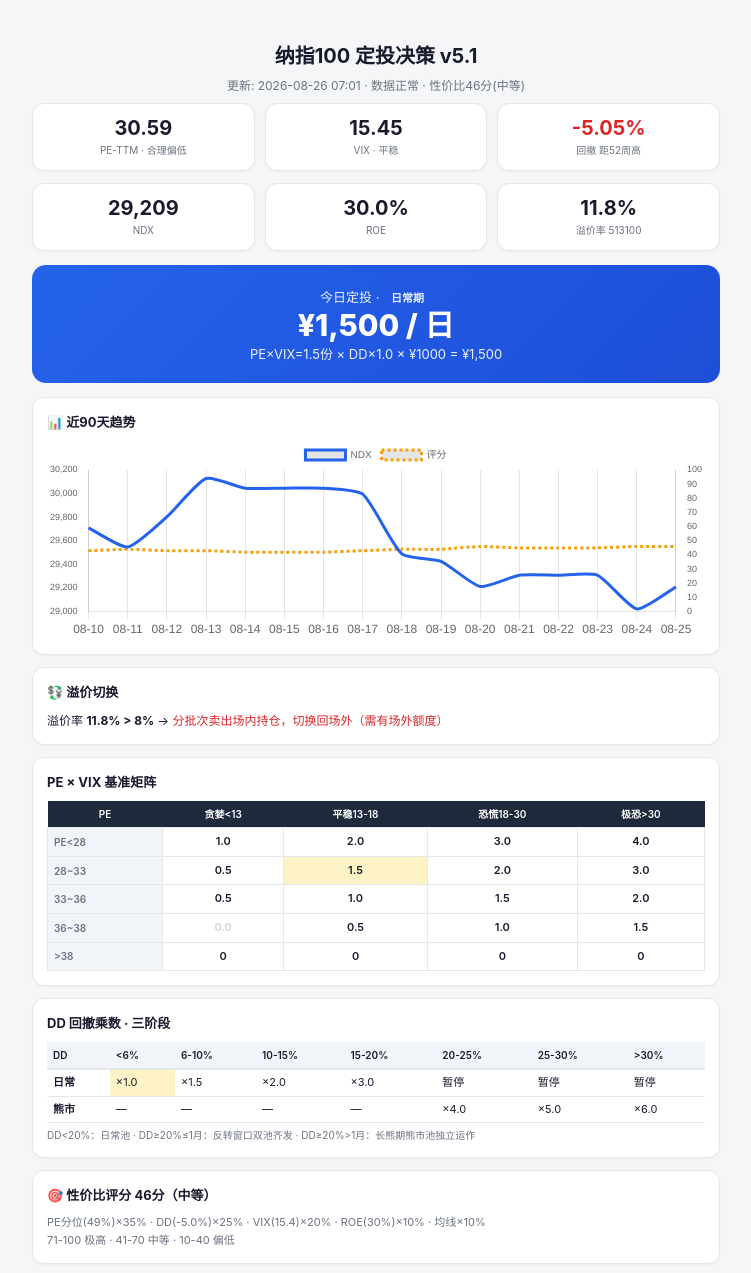
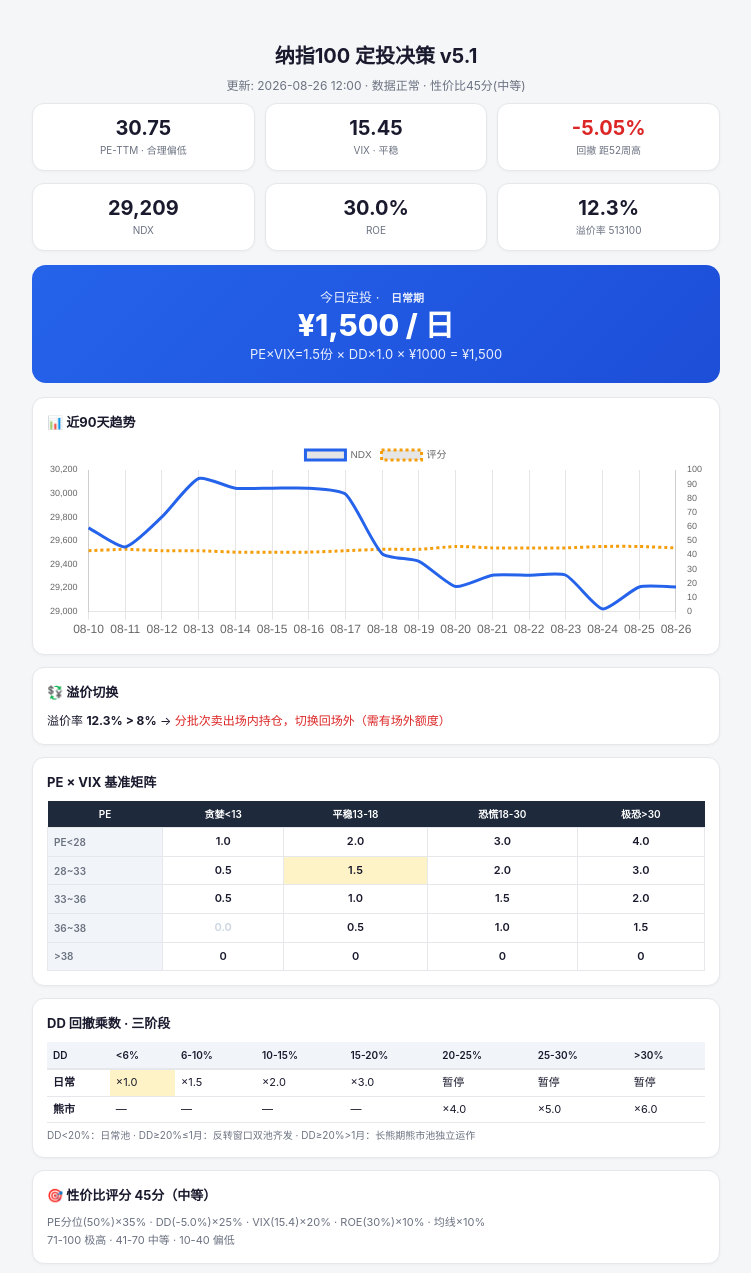
Before and after one commit to origistar/QQQ, a plain HTML site: page index.html in a window 1280 px wide. Shown: the top 1273 px of the page, without its empty margins (264-1015 px from the left). Drawn offline with nearby package versions, Linux system fonts and the light colour scheme.

Commit message:
📊 每日更新 2026-08-26

```diff
--- a/index.html
+++ b/index.html
@@ -28,17 +28,17 @@ body{font-family:-apple-system,BlinkMacSystemFont,"Segoe UI","PingFang SC","Micr
 .ph{display:inline-block;padding:2px 8px;border-radius:10px;font-size:11px;font-weight:700}
 .ph1{background:#f0fdf4;color:#16a34a}.ph2{background:#fefce8;color:#d97706}.ph3{background:#fef2f2;color:#dc2626}</style></head><body><div class="c">
 <div class="h"><h1>纳指100 定投决策 v5.1</h1>
-<div class="d">更新: 2026-08-26 07:01 · 数据正常 · 性价比46分(中等)</div></div>
+<div class="d">更新: 2026-08-26 12:00 · 数据正常 · 性价比45分(中等)</div></div>
 
 <div class="r">
-<div class="cd"><div class="va">30.59</div><div class="lb">PE-TTM · 合理偏低</div></div>
+<div class="cd"><div class="va">30.75</div><div class="lb">PE-TTM · 合理偏低</div></div>
 <div class="cd"><div class="va">15.45</div><div class="lb">VIX · 平稳</div></div>
 <div class="cd"><div class="va" style="color:#dc2626">-5.05%</div><div class="lb">回撤 距52周高</div></div>
 </div>
 <div class="r">
 <div class="cd"><div class="va">29,209</div><div class="lb">NDX</div></div>
 <div class="cd"><div class="va">30.0%</div><div class="lb">ROE</div></div>
-<div class="cd"><div class="va">11.8%</div><div class="lb">溢价率 513100</div></div>
+<div class="cd"><div class="va">12.3%</div><div class="lb">溢价率 513100</div></div>
 </div>
 
 <div class="dc">
@@ -52,7 +52,7 @@ body{font-family:-apple-system,BlinkMacSystemFont,"Segoe UI","PingFang SC","Micr
 <div class="ca"><h3>📊 近90天趋势</h3>
 <div style="height:200px"><canvas id="chart"></canvas></div></div>
 
-<div class="ca"><h3>💱 溢价切换</h3><p style="font-size:12px">溢价率 <b>11.8% > 8%</b> → <span style="color:#dc2626">分批次卖出场内持仓，切换回场外（需有场外额度）</span></p></div>
+<div class="ca"><h3>💱 溢价切换</h3><p style="font-size:12px">溢价率 <b>12.3% > 8%</b> → <span style="color:#dc2626">分批次卖出场内持仓，切换回场外（需有场外额度）</span></p></div>
 
 <div class="ca"><h3>PE × VIX 基准矩阵</h3>
 <div style="overflow-x:auto"><table class="tb">
@@ -71,8 +71,8 @@ body{font-family:-apple-system,BlinkMacSystemFont,"Segoe UI","PingFang SC","Micr
 </table>
 <p style="font-size:10px;color:#6b7280;margin-top:4px">DD<20%：日常池 · DD≥20%≤1月：反转窗口双池齐发 · DD≥20%>1月：长熊期熊市池独立运作</p></div>
 
-<div class="ca"><h3>🎯 性价比评分 46分（中等）</h3>
-<p style="font-size:11px;color:#6b7280">PE分位(49%)×35% · DD(-5.0%)×25% · VIX(15.4)×20% · ROE(30%)×10% · 均线×10%<br>71-100 极高 · 41-70 中等 · 10-40 偏低</p></div>
+<div class="ca"><h3>🎯 性价比评分 45分（中等）</h3>
+<p style="font-size:11px;color:#6b7280">PE分位(50%)×35% · DD(-5.0%)×25% · VIX(15.4)×20% · ROE(30%)×10% · 均线×10%<br>71-100 极高 · 41-70 中等 · 10-40 偏低</p></div>
 
 <div class="ca"><h3>止盈规则</h3>
 <p style="font-size:11px"><b>PE>38</b> 且 VIX<18 → 每周卖3%，10周30%<br><b>PE>38</b> 且 VIX<13 → 每周卖6-8%，4-5周<br><b>PE>33 且浮盈>50%</b> → 卖出20%，分2-3次<br>PE回落<38 立即停止 | 买回: PE<32 或 DD>15%</p></div>
@@ -87,10 +87,10 @@ const ctx=document.getElementById('chart').getContext('2d');
 new Chart(ctx,{
 type:'line',
 data:{
-labels:["08-10", "08-11", "08-12", "08-13", "08-14", "08-15", "08-16", "08-17", "08-18", "08-19", "08-20", "08-21", "08-22", "08-23", "08-24", "08-25"],
+labels:["08-10", "08-11", "08-12", "08-13", "08-14", "08-15", "08-16", "08-17", "08-18", "08-19", "08-20", "08-21", "08-22", "08-23", "08-24", "08-25", "08-26"],
 datasets:[
-{label:'NDX',data:[29710, 29548, 29803, 30128, 30046, 30046, 30046, 29995, 29490, 29426, 29213, 29308, 29308, 29308, 29023, 29209],borderColor:'#2563eb',yAxisID:'y',tension:0.2,pointRadius:0},
-{label:'评分',data:[43, 44, 43, 43, 42, 42, 42, 43, 44, 44, 46, 45, 45, 45, 46, 46],borderColor:'#f59e0b',yAxisID:'y1',tension:0.2,pointRadius:0,borderDash:[3,3]}
+{label:'NDX',data:[29710, 29548, 29803, 30128, 30046, 30046, 30046, 29995, 29490, 29426, 29213, 29308, 29308, 29308, 29023, 29209, 29209],borderColor:'#2563eb',yAxisID:'y',tension:0.2,pointRadius:0},
+{label:'评分',data:[43, 44, 43, 43, 42, 42, 42, 43, 44, 44, 46, 45, 45, 45, 46, 46, 45],borderColor:'#f59e0b',yAxisID:'y1',tension:0.2,pointRadius:0,borderDash:[3,3]}
 ]},
 options:{
 responsive:true,maintainAspectRatio:false,
```
Also changed, not shown: btc.html (+5 -5 lines), btc_state.json (+9 -0 lines), state.json (+14 -1 lines).
